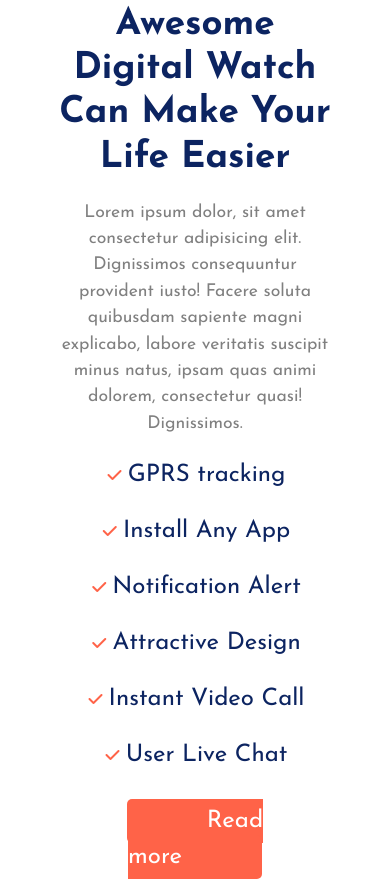
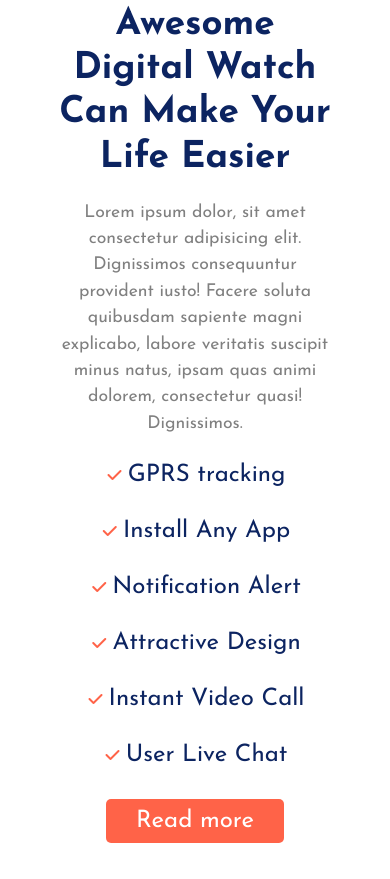
Before and after one commit to RCvetinskis/emexso, a website: page index.html in a window 390 px wide. Shown: the part 2155-3034 px from the top of the page. After the commit the page ends 2998 px from the top, so only its background shows below. Drawn offline with nearby package versions, Linux system fonts and the light colour scheme.

Commit message:
read-more-button padding change

```diff
--- a/scss/media.scss
+++ b/scss/media.scss
@@ -65,7 +65,7 @@
 }
 @media (max-width: 650px) {
     .read-more-button {
-        padding: 10px 80px!important;
+        padding: 10px 30px!important;
     }
     .button-price-container{
     display: grid;
```
Also changed, not shown: app/css/style.css.
